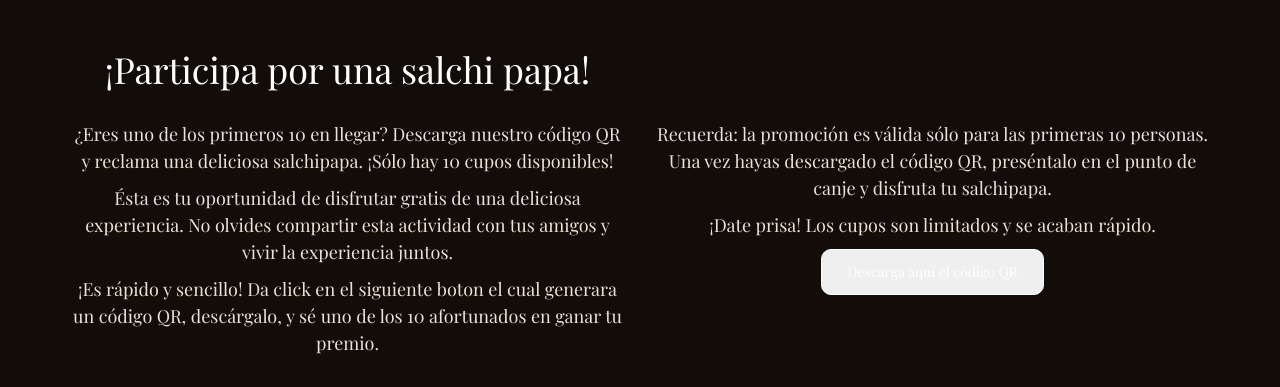
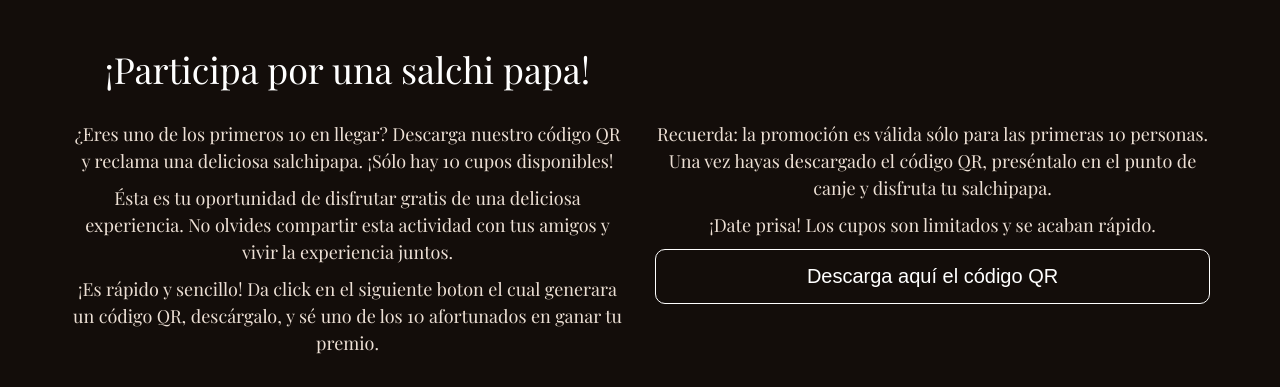
Before and after one commit to sghome/qr-warrior, a plain HTML site: page index.html in a window 1280 px wide. Shown: the part 897-1284 px from the top of the page. Drawn offline with nearby package versions, Linux system fonts and the light colour scheme.

Commit message:
Update index.html

```diff
--- a/index.html
+++ b/index.html
@@ -72,8 +72,8 @@
      linkElement.innerText = `Descargar Código PDF: ${availableLink.url}`;
      linkElement.style.display = 'block';
 
-      // Redirigir automáticamente después de mostrar el enlace
-      linkElement.click(); // Esto abrirá la URL en una nueva pestaña
+     // Redirigir al enlace en una nueva ventana
+     window.open(availableLink.url, '_blank'); // Esto abrirá el enlace en una nueva ventana
    }
 
    // Evento de clic en el botón para generar el enlace
@@ -91,7 +91,6 @@
      text-align: center;
    }
   </style>
-
 </head>
 <body>
 <!-- partial:index.partial.html -->
@@ -126,8 +125,9 @@
       <p>Recuerda: la promoción es válida sólo para las primeras 10 personas. Una vez hayas descargado el código QR, preséntalo en el punto de canje y disfruta tu salchipapa.</p>
       <p>¡Date prisa! Los cupos son limitados y se acaban rápido.</p>
 
-          <!-- Cambié el div por un botón -->
-          <button id="getLinkButton" class="button">Descarga aquí el código QR</button>
+      <div id="getLinkButton" class="button">
+          <span>Descarga aquí el código QR</span>
+      </div>
 
       <a id="dynamicLink" href="#" target="_blank" style="display:none;">Open Link</a>
 
@@ -137,13 +137,11 @@
         <a href="https://www.facebook.com">Síguenos en Facebook</a> |
         <a href="https://www.instagram.com">Síguenos en Instagram</a>
       </div>
-
     </div>
-      </div>
-    </section>
   </div>
 </div>
 <!-- partial -->
 <script src="./script.js"></script>
+
 </body>
 </html>
```
Lines whose indentation alone changed are shown as unchanged.
